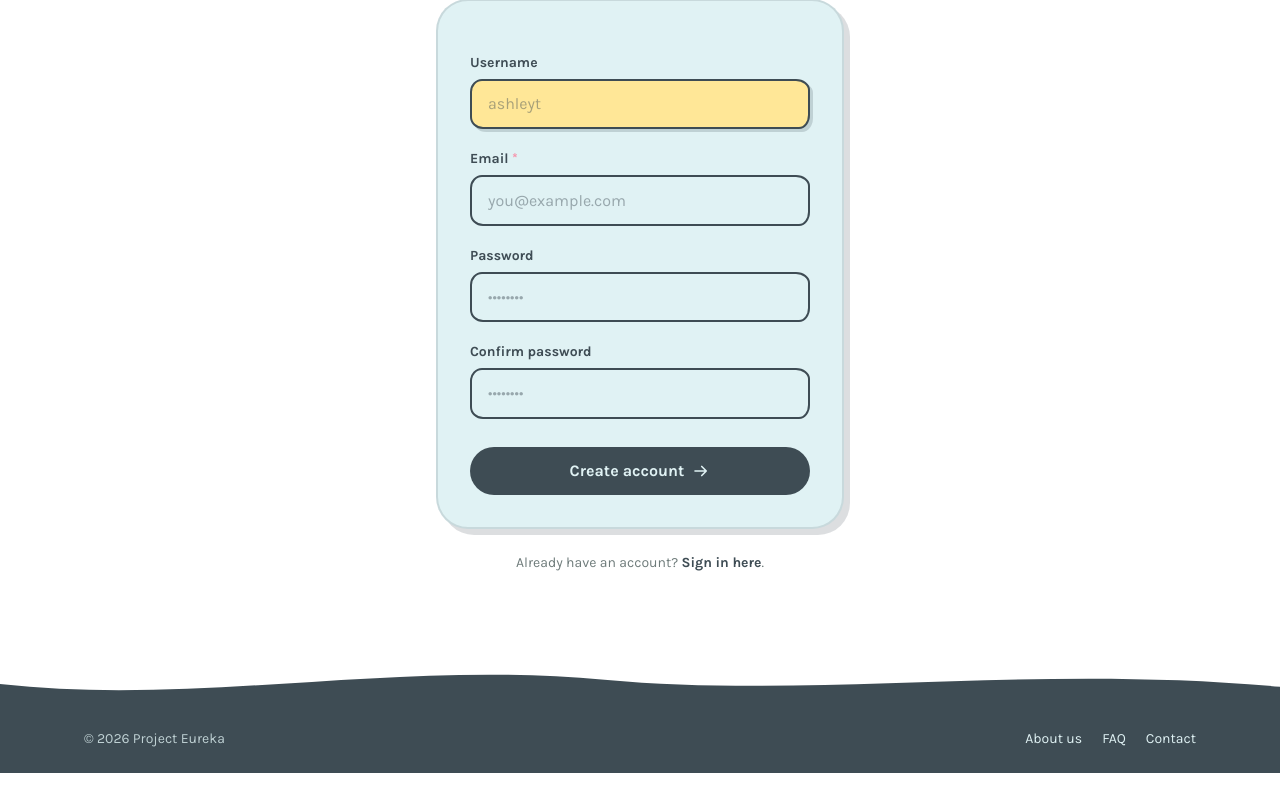
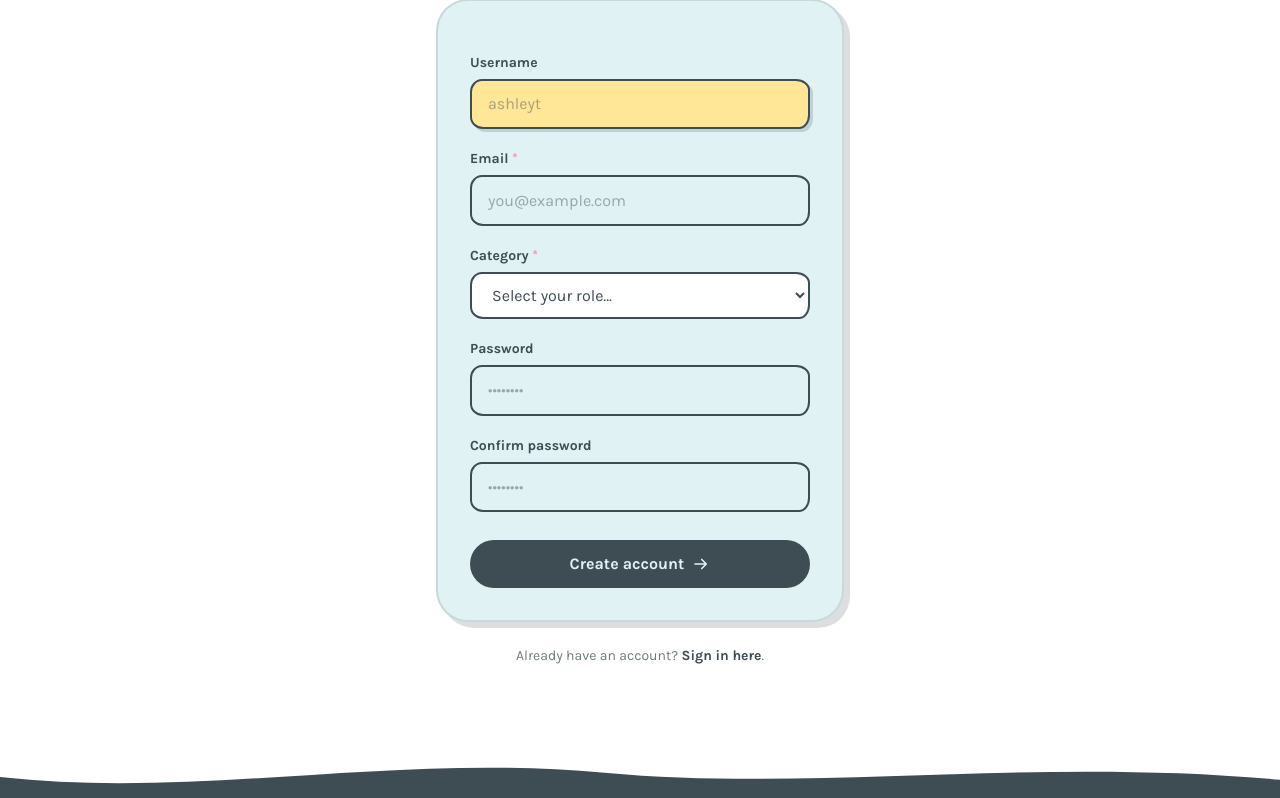
Before and after one commit to Yeffian/project_eureka, a Django app: page /register/ in a window 1280 px wide. Shown: the part 385-1183 px from the top of the page. Before the commit the page ends 1158 px from the top, so only its background shows below. Run offline with Django 5.2, Linux system fonts and the light colour scheme; some libraries are stand-ins or nearby versions.

Commit message:
User database with roles

```diff
--- a/core/admin.py
+++ b/core/admin.py
@@ -4,4 +4,4 @@ from .models import *
 
 # Register models here when the core app grows models of its own.
 
-admin.site.register(User, UserAdmin)
+admin.site.register(User)
--- /dev/null
+++ b/core/forms.py
@@ -0,0 +1,11 @@
+from django import forms
+from django.contrib.auth.forms import UserCreationForm
+from django.contrib.auth import get_user_model
+from .models import *
+
+User = get_user_model()
+
+class CustomUserCreationForm(UserCreationForm):
+    class Meta:
+        model = User
+        fields = ('username', 'email', 'role')
--- a/core/models.py
+++ b/core/models.py
@@ -4,4 +4,25 @@ from django.contrib.auth.models import AbstractUser
 # No models yet — the core app is currently just template views.
 
 class User(AbstractUser):
-    pass
+    class Role(models.TextChoices):
+        TEACHER = 'TEACHER', 'Teacher'
+        CCA_MEMBER = 'CCA_MEMBER', 'CCA Member'
+        REFUGEE_STUDENT = 'REFUGEE_STUDENT', 'Refugee Student'
+        STUDENT = 'STUDENT', 'Student'
+
+    email = models.EmailField(unique=True)
+    username = models.CharField(max_length=50, unique=True)
+
+    role = models.CharField(
+        max_length=100,
+        choices=Role.choices,
+        default=Role.STUDENT,
+        help_text="Select your user role"
+    )
+
+    # Note: Using standard Django field names 'first_name' and 'last_name'
+    # 'username' and 'password' are automatically required by AbstractUser
+
+
+    def __str__(self):
+        return f"{self.username} ({self.get_role_display()})"
--- a/core/templates/core/register.html
+++ b/core/templates/core/register.html
@@ -5,25 +5,24 @@
 {% block content %}
 <section class="mx-auto max-w-md px-5 pt-10 pb-20">
 
-  <!-- ░░ Hero ░░ -->
   <div class="reveal text-center mb-10">
-    <p class="inline-block rounded-full bg-butter px-3 py-1 text-xs font-bold uppercase tracking-widest mb-5">New here?</p>
+    <p class="inline-block rounded-full bg-butter px-3 py-1 text-xs font-bold uppercase tracking-widest mb-5">New here?
+    </p>
     <h1 class="font-display text-5xl font-bold leading-[1.05] mb-3">Create account</h1>
     <p class="text-inksoft text-lg leading-relaxed">Two minutes and you're in.</p>
 
-    <!-- hand-drawn dashed divider -->
     <svg viewBox="0 0 600 14" class="w-full max-w-xs mx-auto block mt-8" aria-hidden="true">
-      <path d="M8 8 C 60 4 110 12 170 7 C 230 3 290 11 350 7 C 410 4 470 11 530 7 C 555 6 575 8 592 7" fill="none" stroke="#3E4C54" stroke-width="3" stroke-linecap="round" stroke-dasharray="14 12"/>
+      <path d="M8 8 C 60 4 110 12 170 7 C 230 3 290 11 350 7 C 410 4 470 11 530 7 C 555 6 575 8 592 7" fill="none"
+        stroke="#3E4C54" stroke-width="3" stroke-linecap="round" stroke-dasharray="14 12" />
     </svg>
   </div>
 
-  <!-- ░░ Form card ░░ -->
   <div class="reveal rounded-blob bg-cream border-2 border-ink/15 shadow-[6px_6px_0_0_rgba(62,76,84,0.18)] p-8">
 
     {% if message %}
-      <div class="mb-6 rounded-2xl bg-blush/40 border-2 border-ink/15 px-4 py-3 text-sm">
-        {{ message }}
-      </div>
+    <div class="mb-6 rounded-2xl bg-blush/40 border-2 border-ink/15 px-4 py-3 text-sm font-semibold text-red-600">
+      {{ message }}
+    </div>
     {% endif %}
 
     <form action="{% url 'core:register' %}" method="post" class="space-y-5" novalidate>
@@ -40,25 +39,40 @@
       </div>
 
       <div>
+        <label for="role" class="block text-sm font-bold mb-1.5">Category <span class="text-lilac">*</span></label>
+        <select id="role" name="role" required class="doodle-input bg-white cursor-pointer">
+          <option value="" disabled selected>Select your role...</option>
+          <option value="STUDENT">Student</option>
+          <option value="REFUGEE_STUDENT">Refugee Student</option>
+          <option value="CCA_MEMBER">CCA Member Student</option>
+          <option value="TEACHER">Teacher</option>
+        </select>
+      </div>
+
+      <div>
         <label for="password" class="block text-sm font-bold mb-1.5">Password</label>
         <input type="password" id="password" name="password" required class="doodle-input" placeholder="••••••••">
       </div>
 
       <div>
         <label for="confirmation" class="block text-sm font-bold mb-1.5">Confirm password</label>
-        <input type="password" id="confirmation" name="confirmation" required class="doodle-input" placeholder="••••••••">
+        <input type="password" id="confirmation" name="confirmation" required class="doodle-input"
+          placeholder="••••••••">
       </div>
 
       <div class="pt-2">
-        <button type="submit" class="w-full inline-flex items-center justify-center gap-2 rounded-full bg-ink text-cream px-6 py-3 font-bold hover:bg-ink/80 transition-colors focus-visible:outline focus-visible:outline-2 focus-visible:outline-offset-2 focus-visible:outline-ink">
+        <button type="submit"
+          class="w-full inline-flex items-center justify-center gap-2 rounded-full bg-ink text-cream px-6 py-3 font-bold hover:bg-ink/80 transition-colors focus-visible:outline focus-visible:outline-2 focus-visible:outline-offset-2 focus-visible:outline-ink">
           Create account
-          <svg width="18" height="18" viewBox="0 0 24 24" fill="none" aria-hidden="true"><path d="M4 12h15m0 0-6-6m6 6-6 6" stroke="currentColor" stroke-width="2.2" stroke-linecap="round" stroke-linejoin="round"/></svg>
+          <svg width="18" height="18" viewBox="0 0 24 24" fill="none" aria-hidden="true">
+            <path d="M4 12h15m0 0-6-6m6 6-6 6" stroke="currentColor" stroke-width="2.2" stroke-linecap="round"
+              stroke-linejoin="round" />
+          </svg>
         </button>
       </div>
     </form>
   </div>
 
-  <!-- ░░ Login link ░░ -->
   <p class="reveal mt-6 text-center text-sm text-inksoft">
     Already have an account?
     <a href="{% url 'core:login' %}" class="squiggle-link font-bold text-ink">Sign in here</a>.
--- a/core/views.py
+++ b/core/views.py
@@ -4,13 +4,15 @@ The `current_page` context value drives the "active" state (bold + always-on squ
 on the corresponding link in the header partial.
 """
 
-from django.shortcuts import render
+from django.shortcuts import render, redirect
 from django.contrib.auth import authenticate, login, logout
 from django.db import IntegrityError
 from django.http import HttpResponse, HttpResponseRedirect
 from django.shortcuts import render
 from django.urls import reverse
 from .models import *
+from .forms import CustomUserCreationForm
+import traceback
 
 def home(request):
     return render(request, "core/home.html", {"current_page": "home"})
@@ -45,29 +47,25 @@ def login(request):
     else:
         return render(request, "core/login.html")
 
+def redirect_by_role(user):
+    if user.role == User.Role.TEACHER:
+        return redirect('dashboard')
+
 
 def register(request):
-    if request.method == "POST":
-        username = request.POST["username"]
-        email = request.POST["email"]
+    if request.method == 'POST':
+        form = CustomUserCreationForm(request.POST)
+        if form.is_valid():
+            try:
+                user = form.save()
+                return redirect('login')
+            except Exception as e:
+                print("--- DB ERROR TRACEBACK ---")
+                traceback.print_exc()
+                print("--------------------------")
+        else:
+            print(form.errors)
+    else:
+        form = CustomUserCreationForm()
 
-        # Ensure password matches confirmation
-        password = request.POST["password"]
-        confirmation = request.POST["confirmation"]
-        if password != confirmation:
-            return render(request, "core/register.html", {
-                "message": "Passwords must match."
-            })
-
-        # Attempt to create new user
-        try:
-            user = User.objects.create_user(username, email, password)
-            user.save()
-        except IntegrityError:
-            return render(request, "core/register.html", {
-                "message": "Username already taken."
-            })
-        login(request, user)
-        return HttpResponseRedirect(reverse("home"))
-    else:
-        return render(request, "core/register.html")
+    return render(request, 'core/register.html', {'form': form})
--- a/teachers/templates/teachers/landing.html
+++ b/teachers/templates/teachers/landing.html
@@ -1,4 +1,5 @@
 {% extends "base.html" %}
+{% load i18n %}
 
 {% block title %}Project Eureka — For Teachers{% endblock %}
 
@@ -8,7 +9,7 @@
 <section class="mx-auto max-w-6xl px-5 pt-12 pb-6">
   <div class="reveal text-center">
     <p class="inline-block rounded-full bg-butter px-3 py-1 text-xs font-bold uppercase tracking-widest mb-5">For teachers</p>
-    <h1 class="font-display text-5xl md:text-6xl font-bold leading-[1.05] mb-4 max-w-3xl mx-auto">Are you an educator or volunteer partner?</h1>
+    <h1 class="font-display text-5xl md:text-6xl font-bold leading-[1.05] mb-4 max-w-3xl mx-auto">{% trans "Are you an educator or volunteer partner?" %}</h1>
     <p class="text-inksoft text-lg leading-relaxed max-w-xl mx-auto mb-8">
       Unlock a full curriculum library, a shared resource drive, and analytics for your classes —
       free for everyone teaching refugee students.
--- a/teachers/views.py
+++ b/teachers/views.py
@@ -7,6 +7,7 @@ between the Sign-in button and the user chip.
 """
 
 from django.shortcuts import render
+from django.contrib.auth.decorators import login_required
 
 
 def landing(request):
@@ -15,7 +16,7 @@ def landing(request):
         "signed_in": False,
     })
 
-
+@login_required(login_url='/login')
 def dashboard(request):
     return render(request, "teachers/dashboard.html", {
         "current_page": "teachers",
--- a/templates/partials/header.html
+++ b/templates/partials/header.html
@@ -12,11 +12,11 @@
       </a>
 
       <nav class="ml-auto flex items-center gap-5 text-sm" aria-label="Utility">
-        <a href="{% url 'core:home' %}" class="squiggle-link{% if current_page == 'home' %} squiggle-on font-bold{% endif %}">Home</a>
-        <a href="{% url 'core:about' %}" class="squiggle-link{% if current_page == 'about' %} squiggle-on font-bold{% endif %}">About us</a>
-        <a href="{% url 'core:faq' %}" class="squiggle-link{% if current_page == 'faq' %} squiggle-on font-bold{% endif %}">FAQ</a>
-        <a href="{% url 'core:register' %}" class="rounded-full border-2 border-ink px-4 py-1.5 font-bold hover:bg-butter transition-colors">Sign up</a>
-        <a href="{% url 'core:login' %}" class="rounded-full border-2 border-ink px-4 py-1.5 font-bold hover:bg-butter transition-colors">Log in</a>
+        <a href="{% url 'core:home' %}" class="squiggle-link{% if current_page == 'home' %} squiggle-on font-bold{% endif %}">{% trans "Home" %}</a>
+        <a href="{% url 'core:about' %}" class="squiggle-link{% if current_page == 'about' %} squiggle-on font-bold{% endif %}">{% trans "About us" %}</a>
+        <a href="{% url 'core:faq' %}" class="squiggle-link{% if current_page == 'faq' %} squiggle-on font-bold{% endif %}">{% trans "FAQ" %}</a>
+        <a href="{% url 'core:register' %}" class="rounded-full border-2 border-ink px-4 py-1.5 font-bold hover:bg-butter transition-colors">{% trans "Sign up" %}</a>
+        <a href="{% url 'core:login' %}" class="rounded-full border-2 border-ink px-4 py-1.5 font-bold hover:bg-butter transition-colors">{% trans "Log in" %}</a>
 
         <div class="relative inline-block text-left">
 
@@ -110,9 +110,9 @@
   <div class="bg-sky/20">
     <div class="mx-auto max-w-6xl px-5">
       <nav class="flex flex-wrap items-center gap-3 py-3 text-sm font-medium" aria-label="Audiences">
-        <a href="{% url 'teachers:landing' %}" class="squiggle-link px-2 py-1 rounded-full bg-mint/60">For teachers</a>
-        <a href="#members" class="squiggle-link px-2 py-1 rounded-full bg-lilac/50">For members</a>
-        <a href="#students" class="squiggle-link px-2 py-1 rounded-full bg-blush/50">For refugee students</a>
+        <a href="{% url 'teachers:landing' %}" class="squiggle-link px-2 py-1 rounded-full bg-mint/60">{% trans "For teachers" %}</a>
+        <a href="#members" class="squiggle-link px-2 py-1 rounded-full bg-lilac/50">{% blocktranslate %}For members{% endblocktranslate %}</a>
+        <a href="#students" class="squiggle-link px-2 py-1 rounded-full bg-blush/50">{% trans "For refugee students" %}</a>
       </nav>
     </div>
   </div>
```
Also changed, not shown: core/templates/core/login.html (+9 -4 lines), core/migrations/0001_initial.py.
